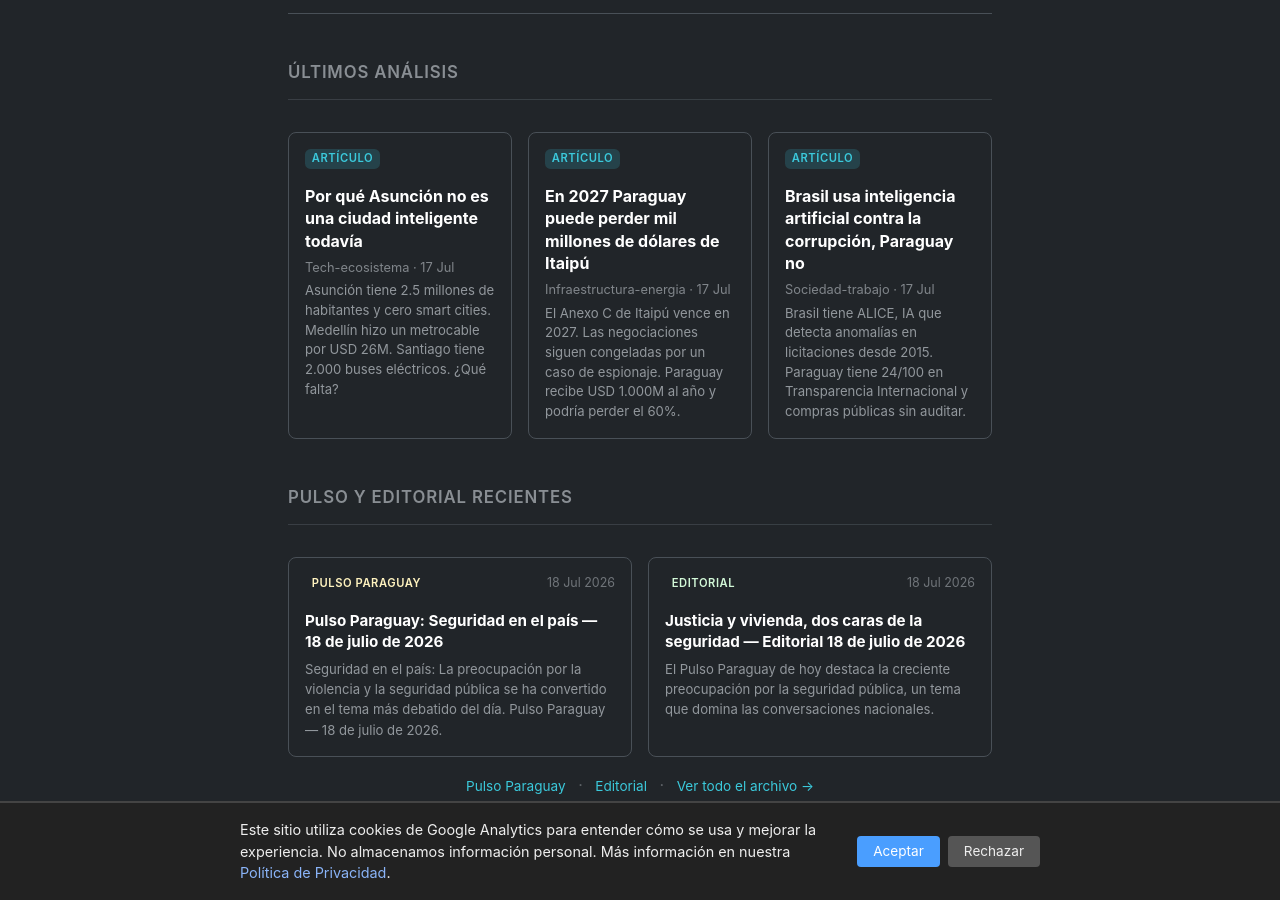
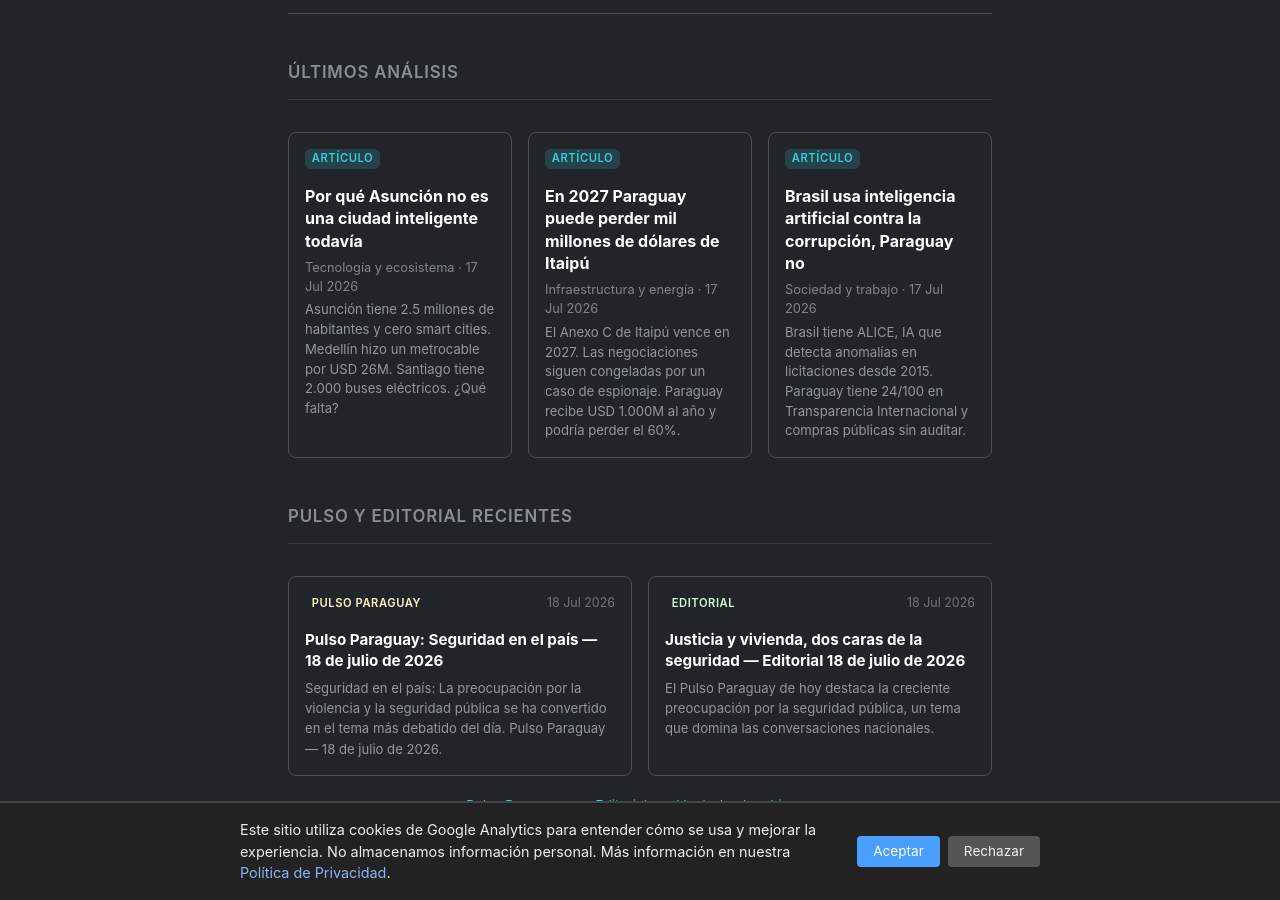
Before and after one commit to miravosqueinteresante/muchotexto.net, a Jekyll site: the page built from index.markdown, in a window 1280 px wide and 900 px high, scrolled down 774 px. Built offline with Jekyll 4.4.1, drawn with Linux system fonts in a browser that asks for light colours.

Commit message:
feat: show sector name instead of raw tag on analysis cards

```diff
--- a/_layouts/home.html
+++ b/_layouts/home.html
@@ -30,7 +30,21 @@ layout: default
       <a class="analysis-card" href="{{ post.url | relative_url }}">
         <span class="badge badge-articulo">Artículo</span>
         <h3>{{ post.title }}</h3>
-        <p class="analysis-meta">{{ post.tags | first | capitalize }} &middot; {{ post.date | date: "%-d %b" }}</p>
+        <p class="analysis-meta">
+          {% assign sector = post.tags | first %}
+          {% case sector %}
+            {% when 'infraestructura-energia' %}Infraestructura y energía
+            {% when 'geopolitica-regulacion' %}Geopolítica y regulación
+            {% when 'sociedad-trabajo' %}Sociedad y trabajo
+            {% when 'tech-ecosistema' %}Tecnología y ecosistema
+            {% when 'cultura-filosofia' %}Cultura y filosofía
+            {% when 'ia-paraguay' %}IA en Paraguay
+            {% when 'analisis-ia' %}Análisis de IA
+            {% when 'paraguay-futuro' %}Paraguay futuro
+            {% else %}{{ sector | capitalize }}
+          {% endcase %}
+          &middot; {{ post.date | date: "%-d %b %Y" }}
+        </p>
         <p class="analysis-desc">{% if post.description %}{{ post.description | strip_html }}{% endif %}</p>
       </a>
     {% endfor %}
```
